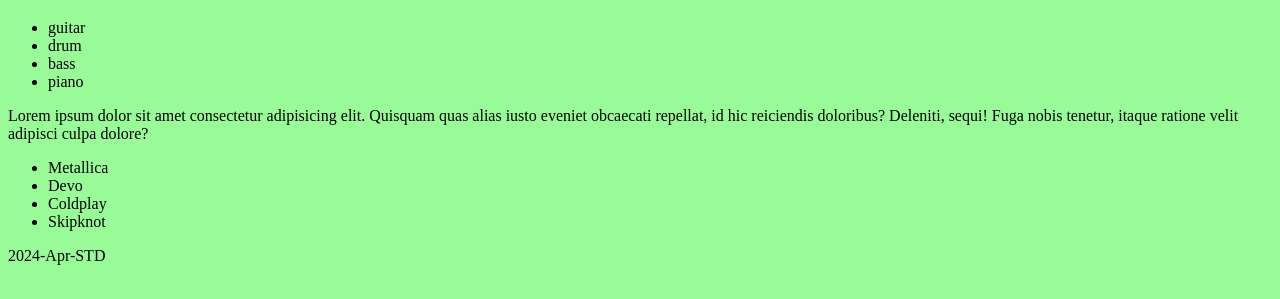
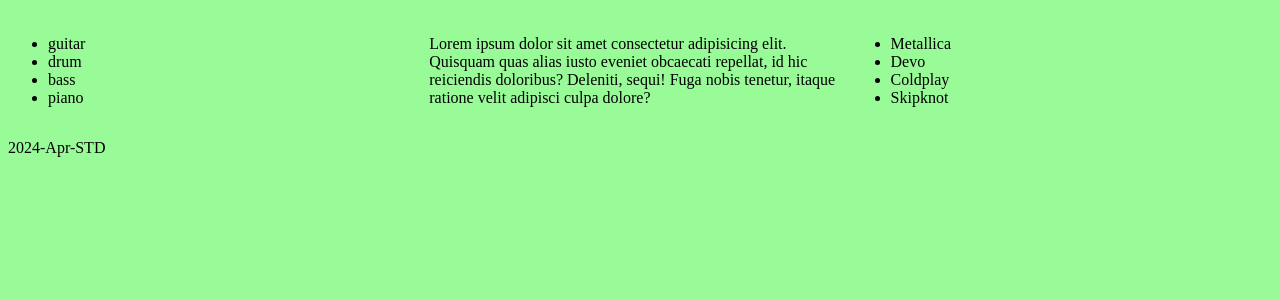
Before and after one commit to Jessicavazm/t1w2-responsiveness, a plain HTML site: page index.html in a window 1280 px wide. Shown: the part 61-360 px from the top of the page. Drawn offline with Linux system fonts and the light colour scheme.

Commit message:
3 column responsive layout

```diff
--- a/index.html
+++ b/index.html
@@ -7,11 +7,11 @@
     <link rel="stylesheet" href="./style.css">
 </head>
 <body>
-    <header>
+    <header class="row">
         <h1>Hello world</h1>
     </header>
-    <main>
-        <div>
+    <main class="row">
+        <div class="column">
             <ul>
                 <li>guitar</li>
                 <li>drum</li>
@@ -19,10 +19,10 @@
                 <li>piano</li>
             </ul>
         </div>
-        <article>
+        <article class="column">
             <p>Lorem ipsum dolor sit amet consectetur adipisicing elit. Quisquam quas alias iusto eveniet obcaecati repellat, id hic reiciendis doloribus? Deleniti, sequi! Fuga nobis tenetur, itaque ratione velit adipisci culpa dolore?</p>
         </article>
-        <aside>
+        <aside class="column">
             <ul>
                 <li>Metallica</li>
                 <li>Devo</li>
@@ -31,7 +31,7 @@
             </ul>
         </aside>
     </main>
-    <footer>
+    <footer class="row">
         <p>2024-Apr-STD</p>
     </footer>
 
```
